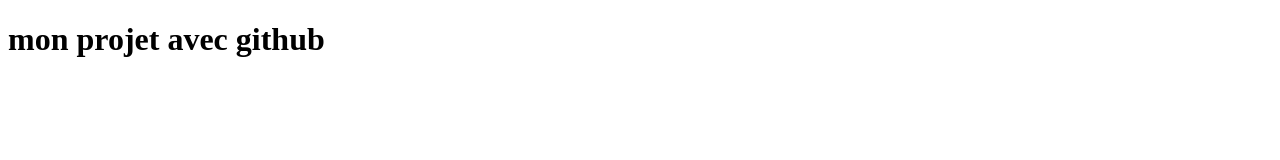
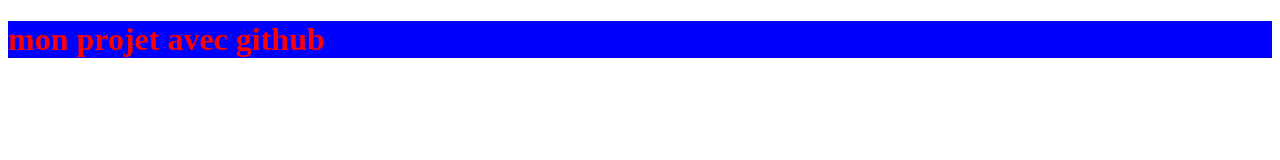
Before and after one commit to hamadat-med/mon-Project, a plain HTML site: page index.html in a window 1280 px wide. Drawn offline with Linux system fonts and the light colour scheme.

Commit message:
ajouter un fichier css

```diff
--- a/index.html
+++ b/index.html
@@ -4,6 +4,7 @@
   <meta charset="UTF-8">
   <meta name="viewport" content="width=device-width, initial-scale=1.0">
   <title>Document</title>
+  <link rel="stylesheet" href="styles.css">
 </head>
 <body>
   <h1>mon projet avec github</h1>
--- /dev/null
+++ b/styles.css
@@ -0,0 +1,3 @@
+h1 {
+  color: red; background-color: blue;
+}
```
